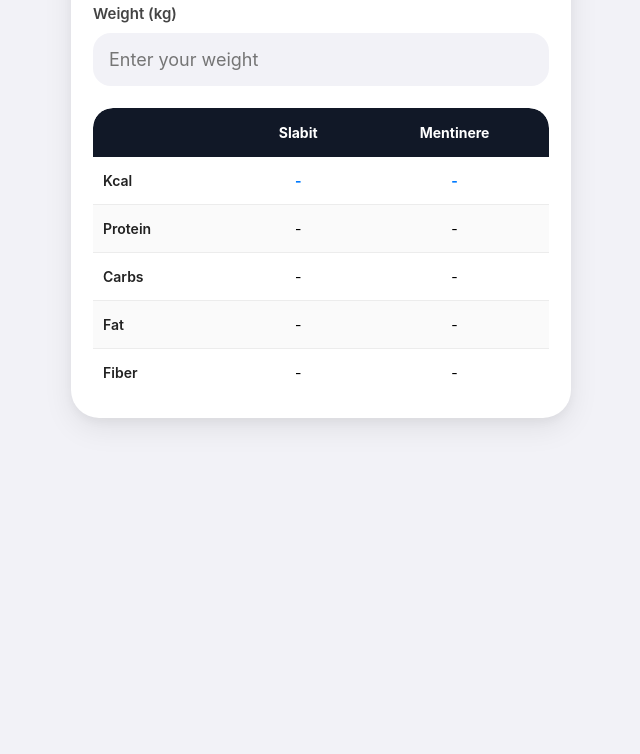
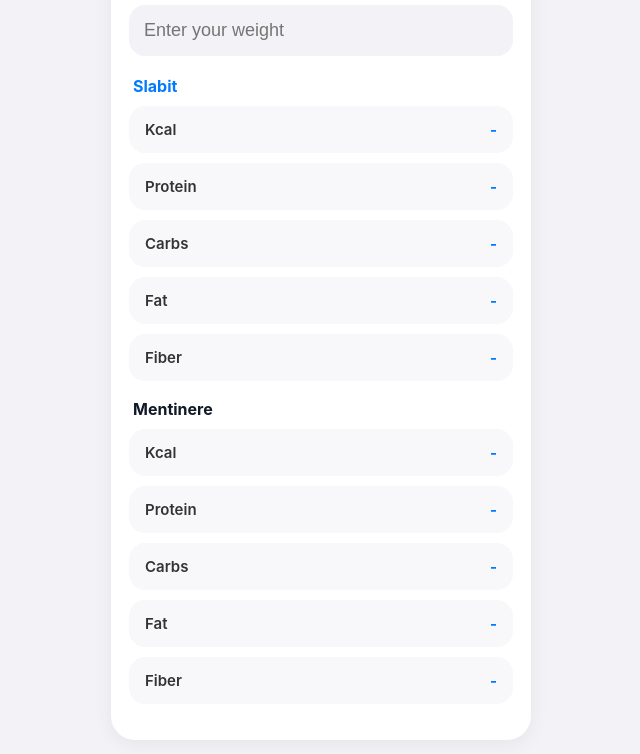
Before and after one commit to Pogarici/Kcal-Calculator, a plain HTML site: page index.html in a window 1280 px wide. Shown: the part 106-860 px from the top of the page, without its empty margins (319-959 px from the left). Before the commit the page ends 800 px from the top, so only its background shows below. Drawn offline with Linux system fonts and the light colour scheme.

Commit message:
index.html

```diff
--- a/index.html
+++ b/index.html
@@ -1,8 +1,8 @@
 <!DOCTYPE html>
 <html lang="en">
 <head>
-<meta charset="UTF-8" />
-<meta name="viewport" content="width=device-width, initial-scale=1.0"/>
+<meta charset="UTF-8">
+<meta name="viewport" content="width=device-width, initial-scale=1.0, viewport-fit=cover">
 
 <title>Kcal Macros</title>
 
@@ -12,143 +12,118 @@
     margin:0;
     padding:0;
     box-sizing:border-box;
-    font-family:-apple-system,BlinkMacSystemFont,"SF Pro Display",sans-serif;
+    -webkit-tap-highlight-color:transparent;
 }
 
 body{
+    font-family:-apple-system,BlinkMacSystemFont,"SF Pro Display",sans-serif;
     background:#f2f2f7;
-    min-height:100vh;
-    display:flex;
-    justify-content:center;
-    align-items:flex-start;
-    padding:20px 12px;
+    padding:14px;
+    color:#111;
+}
+
+.container{
+    width:100%;
+    max-width:420px;
+    margin:0 auto;
 }
 
 .card{
-    width:100%;
-    max-width:500px;
     background:white;
-    border-radius:28px;
-    padding:22px;
+    border-radius:24px;
+    padding:18px;
     box-shadow:
-        0 10px 30px rgba(0,0,0,0.08),
-        0 4px 10px rgba(0,0,0,0.04);
+        0 4px 20px rgba(0,0,0,0.06);
 }
 
 h1{
     text-align:center;
-    margin-bottom:24px;
-    font-size:clamp(28px, 5vw, 36px);
+    color:#007aff;
+    font-size:28px;
     font-weight:700;
-    color:#007aff;
+    margin-bottom:20px;
     letter-spacing:-0.5px;
 }
 
-.input-group{
-    margin-bottom:22px;
-}
-
-label{
-    display:block;
-    margin-bottom:10px;
-    font-size:15px;
+.input-label{
+    font-size:14px;
     font-weight:600;
-    color:#444;
+    margin-bottom:8px;
+    color:#555;
 }
 
 input{
     width:100%;
-    padding:16px;
     border:none;
-    border-radius:18px;
     background:#f2f2f7;
+    border-radius:16px;
+    padding:15px;
     font-size:18px;
+    margin-bottom:20px;
     outline:none;
-    transition:0.2s;
 }
 
-input:focus{
-    background:#e9ecf3;
+.section{
+    margin-bottom:18px;
 }
 
-.table-wrapper{
-    width:100%;
-    overflow-x:auto;
-    border-radius:20px;
+.section-title{
+    font-size:16px;
+    font-weight:700;
+    margin-bottom:10px;
+    padding-left:4px;
 }
 
-table{
-    width:100%;
-    border-collapse:collapse;
-    min-width:320px;
-    overflow:hidden;
-    border-radius:20px;
+.blue{
+    color:#007aff;
 }
 
-thead{
-    background:#111827;
-    color:white;
+.dark{
+    color:#111827;
 }
 
-th{
-    padding:16px 10px;
-    font-size:14px;
-    font-weight:700;
-    text-align:center;
-}
-
-td{
-    padding:15px 10px;
-    text-align:center;
-    font-size:14px;
-    border-bottom:1px solid #ececec;
-}
-
-tbody tr:last-child td{
-    border-bottom:none;
-}
-
-tbody tr:nth-child(even){
-    background:#fafafa;
+.row{
+    display:flex;
+    justify-content:space-between;
+    align-items:center;
+    background:#f8f8fa;
+    padding:14px 16px;
+    border-radius:16px;
+    margin-bottom:10px;
 }
 
 .metric{
+    font-size:15px;
     font-weight:600;
-    text-align:left;
-    color:#222;
+    color:#333;
 }
 
-.highlight{
+.value{
+    font-size:15px;
     font-weight:700;
     color:#007aff;
+    text-align:right;
 }
 
-/* MOBILE OPTIMIZATION */
+/* SMALL DEVICES */
 
-@media (max-width: 480px){
+@media (max-width:380px){
 
-    .card{
-        padding:18px;
-        border-radius:24px;
+    h1{
+        font-size:24px;
     }
 
-    th{
-        font-size:13px;
-        padding:14px 8px;
+    .row{
+        padding:12px;
     }
 
-    td{
-        font-size:13px;
-        padding:14px 8px;
+    .metric,
+    .value{
+        font-size:14px;
     }
 
     input{
-        font-size:17px;
-        padding:15px;
-    }
-
-    .metric{
-        font-size:13px;
+        font-size:16px;
     }
 }
 
@@ -157,66 +132,91 @@ tbody tr:nth-child(even){
 
 <body>
 
-<div class="card">
+<div class="container">
 
-    <h1>Kcal Macros</h1>
+    <div class="card">
 
-    <div class="input-group">
-        <label for="weight">Weight (kg)</label>
+        <h1>Kcal Macros</h1>
+
+        <div class="input-label">
+            Weight (kg)
+        </div>
+
         <input
             type="number"
             id="weight"
             placeholder="Enter your weight"
-        />
-    </div>
+        >
 
-    <div class="table-wrapper">
+        <!-- SLABIT -->
 
-        <table>
+        <div class="section">
 
-            <thead>
-                <tr>
-                    <th></th>
-                    <th>Slabit</th>
-                    <th>Mentinere</th>
-                </tr>
-            </thead>
+            <div class="section-title blue">
+                Slabit
+            </div>
 
-            <tbody>
+            <div class="row">
+                <div class="metric">Kcal</div>
+                <div class="value" id="slabitKcal">-</div>
+            </div>
 
-                <tr>
-                    <td class="metric">Kcal</td>
-                    <td id="slabitKcal" class="highlight">-</td>
-                    <td id="maintainKcal" class="highlight">-</td>
-                </tr>
+            <div class="row">
+                <div class="metric">Protein</div>
+                <div class="value" id="slabitProtein">-</div>
+            </div>
 
-                <tr>
-                    <td class="metric">Protein</td>
-                    <td id="slabitProtein">-</td>
-                    <td id="maintainProtein">-</td>
-                </tr>
+            <div class="row">
+                <div class="metric">Carbs</div>
+                <div class="value" id="slabitCarbs">-</div>
+            </div>
 
-                <tr>
-                    <td class="metric">Carbs</td>
-                    <td id="slabitCarbs">-</td>
-                    <td id="maintainCarbs">-</td>
-                </tr>
+            <div class="row">
+                <div class="metric">Fat</div>
+                <div class="value" id="slabitFat">-</div>
+            </div>
 
-                <tr>
-                    <td class="metric">Fat</td>
-                    <td id="slabitFat">-</td>
-                    <td id="maintainFat">-</td>
-                </tr>
+            <div class="row">
+                <div class="metric">Fiber</div>
+                <div class="value" id="slabitFiber">-</div>
+            </div>
 
-                <tr>
-                    <td class="metric">Fiber</td>
-                    <td id="slabitFiber">-</td>
-                    <td id="maintainFiber">-</td>
-                </tr>
+        </div>
 
-            </tbody>
+        <!-- MENTINERE -->
 
-        </table>
+        <div class="section">
+
+            <div class="section-title dark">
+                Mentinere
+            </div>
+
+            <div class="row">
+                <div class="metric">Kcal</div>
+                <div class="value" id="maintainKcal">-</div>
+            </div>
+
+            <div class="row">
+                <div class="metric">Protein</div>
+                <div class="value" id="maintainProtein">-</div>
+            </div>
+
+            <div class="row">
+                <div class="metric">Carbs</div>
+                <div class="value" id="maintainCarbs">-</div>
+            </div>
+
+            <div class="row">
+                <div class="metric">Fat</div>
+                <div class="value" id="maintainFat">-</div>
+            </div>
+
+            <div class="row">
+                <div class="metric">Fiber</div>
+                <div class="value" id="maintainFiber">-</div>
+            </div>
+
+        </div>
 
     </div>
 
@@ -237,9 +237,7 @@ function calculate(){
         return;
     }
 
-    // =========================
     // SLABIT
-    // =========================
 
     const slabitKcal = (kg * 22) - 26;
     const slabitProtein = kg * 2.2;
@@ -251,9 +249,7 @@ function calculate(){
     const slabitFiber =
         (14 / 1000) * slabitKcal;
 
-    // =========================
     // MENTINERE
-    // =========================
 
     const maintainKcal = (kg * 28) - 33;
     const maintainProtein = kg * 2;
@@ -267,9 +263,7 @@ function calculate(){
     const maintainFiber =
         (14 / 1000) * maintainKcal;
 
-    // =========================
     // OUTPUT
-    // =========================
 
     document.getElementById("slabitKcal").innerText =
         Math.round(slabitKcal) + " kcal";
```
